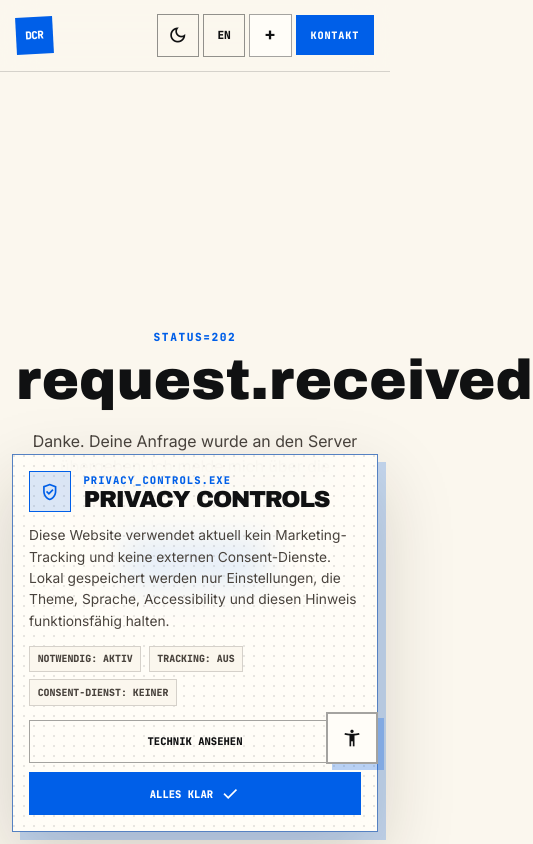
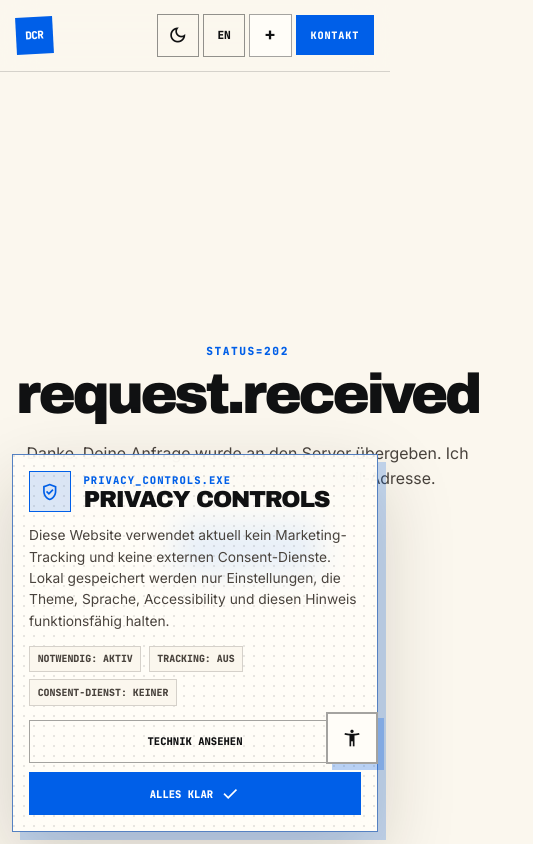
Before and after one commit to benjaminBennewitz/Design.Code.Repeat., an Angular app: page /danke in a window 390 px wide. Shown: the top 844 px of the page, 533 px wide, since content can reach past the window. Built offline with nearby package versions, Linux system fonts and the light colour scheme.

Commit message:
fix(thank-you-page): align confirmation title and update privacy text

```diff
--- a/src/app/core/data/studio-content.ts
+++ b/src/app/core/data/studio-content.ts
@@ -248,12 +248,20 @@ const de: StudioContent = {
         paragraphs: ['Verantwortlich für die Verarbeitung personenbezogener Daten ist Benjamin Bennewitz. Kontakt: kontakt@bennewitz.de.'],
       },
       {
+        title: 'Grundsatz',
+        paragraphs: ['Aktuell werden keine Analyse-, Marketing- oder Trackingdaten erhoben und keine Nutzerprofile erstellt. Personenbezogene Daten werden nur verarbeitet, wenn du sie aktiv über das Kontaktformular mitteilst oder direkt per E-Mail Kontakt aufnimmst.', 'Technisch notwendige Daten, die beim Abruf einer Website üblicherweise durch Server und Sicherheitssysteme entstehen können, bleiben davon unberührt und dienen ausschließlich Betrieb, Sicherheit und Fehleranalyse.'],
+      },
+      {
         title: 'Kontaktformular',
-        paragraphs: ['Wenn du das Kontaktformular nutzt, werden Name, E-Mail-Adresse, optional Unternehmen/Organisation, gewähltes Thema und Nachricht verarbeitet, um deine Anfrage zu bearbeiten. Die Daten werden ausschließlich an den eigenen, serverseitig geschützten Kontakt-Endpunkt übertragen.', 'Das Frontend begrenzt Eingaben und validiert Formate. Maßgeblich bleibt die serverseitige Validierung. Spam-Schutz, Rate Limiting, CSRF-Prüfung und Aufbewahrungsregeln sind auf dem Backend umzusetzen.'],
+        paragraphs: ['Wenn du das Kontaktformular nutzt, werden Name, E-Mail-Adresse, optional Unternehmen/Organisation, gewähltes Thema und Nachricht verarbeitet, um deine Anfrage zu bearbeiten. Die Angaben werden ausschließlich für die Bearbeitung deiner Anfrage genutzt und nicht für Werbung, Newsletter oder Profilbildung verwendet.', 'Die Daten werden an den eigenen, serverseitig geschützten Kontakt-Endpunkt übertragen. Das Frontend begrenzt Eingaben und validiert Formate. Maßgeblich bleibt die serverseitige Validierung mit Spam-Schutz, Rate Limiting und CSRF-Prüfung.'],
+      },
+      {
+        title: 'Lokale Hinweise und notwendige Technik',
+        paragraphs: ['Die Website kann lokal in deinem Browser speichern, dass der Datenschutz-/Cookie-Hinweis bestätigt wurde. Diese Information bleibt auf deinem Gerät und wird nicht für Tracking verwendet.'],
       },
       {
         title: 'Server-Logs',
-        paragraphs: ['Beim Aufruf der Website können technisch erforderliche Server-Logdaten verarbeitet werden. Sie dienen dem sicheren und stabilen Betrieb sowie der Fehleranalyse.'],
+        paragraphs: ['Beim Aufruf der Website können technisch erforderliche Server-Logdaten verarbeitet werden, zum Beispiel IP-Adresse, Zeitpunkt des Abrufs, angefragte URL, User-Agent und technische Statusinformationen. Sie dienen dem sicheren und stabilen Betrieb sowie der Fehleranalyse.'],
       },
       {
         title: 'Externe Dienste',
@@ -722,8 +730,10 @@ const en: StudioContent = {
     privacyTitle: 'Privacy',
     privacySections: [
       { title: 'Controller', paragraphs: ['Benjamin Bennewitz is responsible for processing personal data. Contact: kontakt@bennewitz.de.'] },
-      { title: 'Contact form', paragraphs: ['When you use the contact form, name, email address, optional company/organization, selected topic and message are processed to handle your inquiry. Data is sent only to the site’s own server-side protected contact endpoint.', 'The frontend limits input and validates formats. Server-side validation remains authoritative. Spam protection, rate limiting, CSRF validation and retention rules must be enforced by the backend.'] },
-      { title: 'Server logs', paragraphs: ['Technical server log data may be processed when the website is accessed. It is used to keep the service secure and stable and to diagnose errors.'] },
+      { title: 'Principle', paragraphs: ['No analytics, marketing or tracking data is currently collected and no user profiles are created. Personal data is processed only when you actively provide it through the contact form or contact me directly by email.', 'Technically necessary data that can normally arise when a website is accessed by servers and security systems is reserved for operation, security and error analysis only.'] },
+      { title: 'Contact form', paragraphs: ['When you use the contact form, name, email address, optional company/organization, selected topic and message are processed to handle your inquiry. The information is used only to process your inquiry and not for advertising, newsletters or profiling.', 'Data is sent to the site’s own server-side protected contact endpoint. The frontend limits input and validates formats. Server-side validation remains authoritative and includes spam protection, rate limiting and CSRF validation.'] },
+      { title: 'Local notices and necessary technology', paragraphs: ['The website may store locally in your browser that the privacy/cookie notice has been confirmed. This information remains on your device and is not used for tracking.'] },
+      { title: 'Server logs', paragraphs: ['Technical server log data may be processed when the website is accessed, for example IP address, request time, requested URL, user agent and technical status information. It is used to keep the service secure and stable and to diagnose errors.'] },
       { title: 'External services', paragraphs: ['Material Symbols, Inter and JetBrains Mono are served locally. The website does not embed external tracking scripts or social-media widgets.'] },
     ],
   },
--- a/src/app/pages/thank-you-page/thank-you-page.component.html
+++ b/src/app/pages/thank-you-page/thank-you-page.component.html
@@ -3,7 +3,7 @@
     <div class="dcr-container system-page__box">
       <p class="dcr-eyebrow">status=202</p>
       <h1>{{ content().title }}</h1>
-      <p class="system-page__text">{{ content().text }}</p>
+      <p>{{ content().text }}</p>
       <a class="dcr-button dcr-button--primary" routerLink="/">{{ content().cta }}</a>
     </div>
   </section>
--- a/src/app/pages/thank-you-page/thank-you-page.component.scss
+++ b/src/app/pages/thank-you-page/thank-you-page.component.scss
@@ -1,44 +1,34 @@
 .system-page__section {
   display: grid;
   place-items: center;
-  text-align: center;
 }
 
 .system-page__box {
-  display: flex;
-  flex-direction: column;
-  align-items: center;
-  justify-content: center;
-  width: min(calc(100% - (var(--dcr-page-gutter) * 2)), 800px);
-  max-width: 800px;
+  box-sizing: border-box;
+  display: grid;
+  justify-items: center;
+  width: fit-content;
+  max-width: min(calc(100% - (var(--dcr-page-gutter) * 2)), 92rem);
   margin-inline: auto;
-  padding-inline: 0;
   text-align: center;
 }
 
 .system-page h1 {
-  max-width: 10ch;
+  width: max-content;
+  max-width: 100%;
   margin: 0.8rem auto 0;
   font-family: var(--dcr-font-display);
   font-size: clamp(3.5rem, 8vw, 8rem);
   line-height: 0.85;
+  letter-spacing: -0.06em;
+  overflow-wrap: anywhere;
   text-align: center;
+  text-wrap: balance;
 }
 
-.system-page__text {
+.system-page p:not(.dcr-eyebrow) {
   max-width: 40rem;
-  margin: clamp(1.5rem, 4vw, 2.6rem) auto 2rem;
+  margin: clamp(1.4rem, 2.6vw, 2.3rem) auto 2rem;
   color: var(--dcr-color-text-muted);
   line-height: 1.6;
-  text-align: center;
 }
-
-.system-page .dcr-button {
-  margin-inline: auto;
-}
-
-@media (max-width: 640px) {
-  .system-page__box {
-    width: min(calc(100% - 2rem), 800px);
-  }
-}
```
